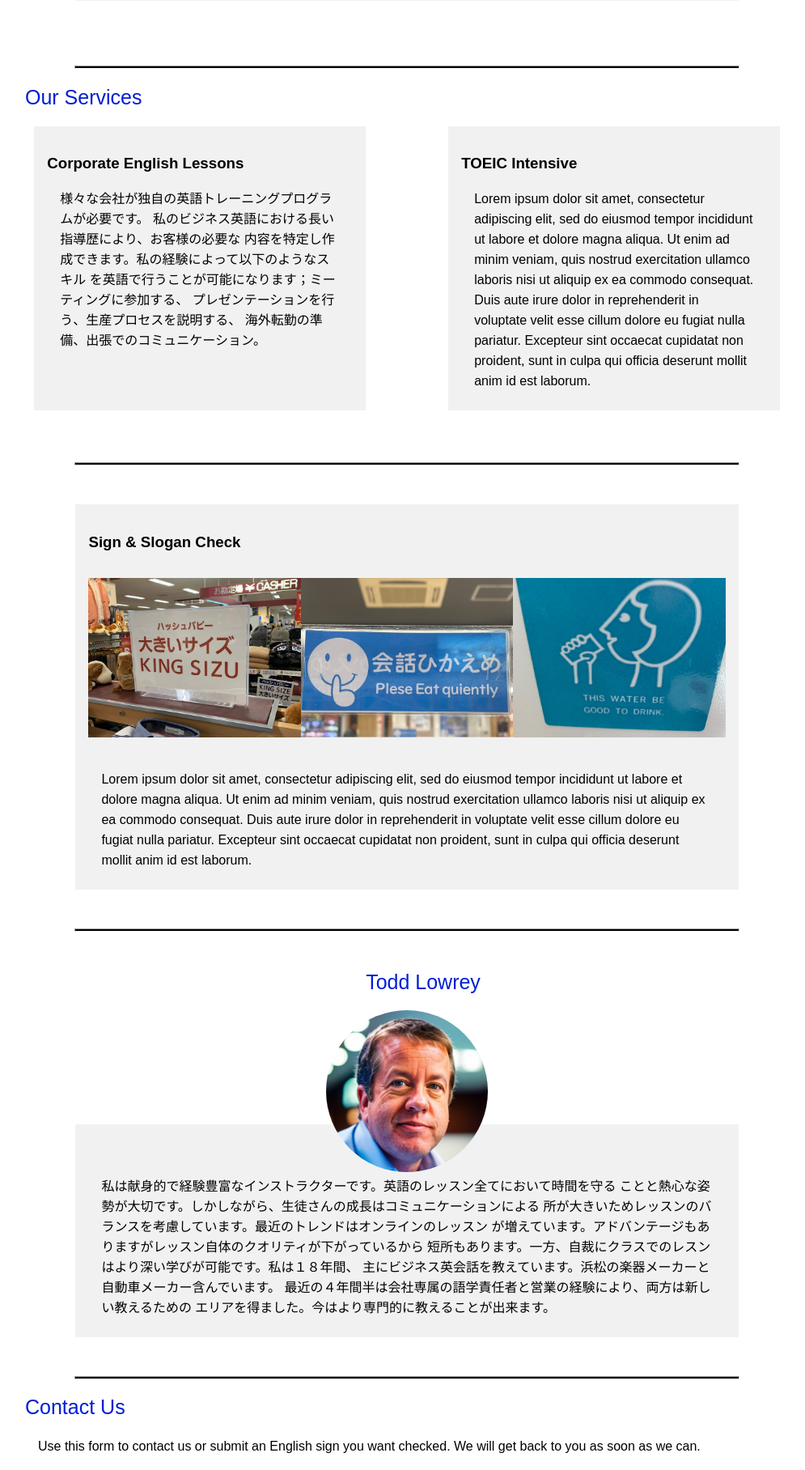
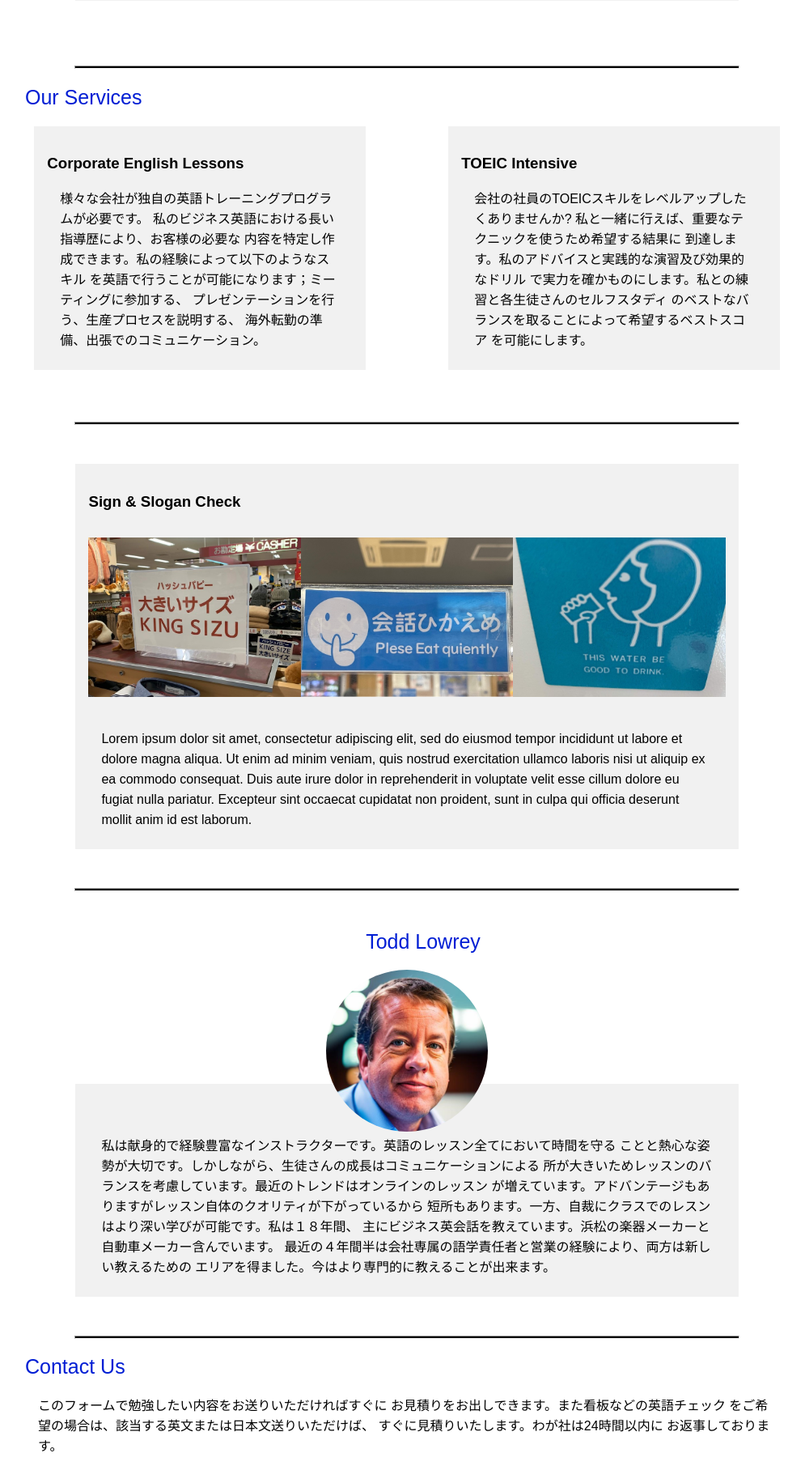
Before and after one commit to seankozen/lowrey-global-consulting, a PHP site: page /index.jp.html in a window 1280 px wide. Shown: the part 1045-2861 px from the top of the page at 81% size, without its empty margins (137-1132 px from the left). Run offline with PHP 8.4, Linux system fonts and the light colour scheme; some web fonts are replaced.

Commit message:
scroll padding and Japanese content added, hover d-top

```diff
--- a/dist/index.77a9bc14.css
+++ b/dist/index.77a9bc14.css
@@ -235,6 +235,7 @@ h1 {
 
 .sections {
   margin: 30rem, 0rem, 20rem, 0rem;
+  scroll-margin-top: 5rem;
   transition: transform 1s, opacity 1s;
 }
 
--- a/index.jp.html
+++ b/index.jp.html
@@ -35,7 +35,7 @@
         <label class="hamburger-menu">
           <input id="menu-checkbox" type="checkbox" />
         </label>
-        <ul class="sidebar">
+        <ul class="sidebar nav__links">
           <li><a href="#">ホーム</a></li>
           <li><a href="#our-business">当社の事業</a></li>
           <li><a href="#our-services">当社のサービス</a></li>
@@ -46,7 +46,7 @@
         </ul>
       </div>
       <nav class="large-nav">
-        <ul>
+        <ul class="nav__links">
           <li><a href="#our-business">当社の事業</a></li>
           <li><a href="#our-services">当社のサービス</a></li>
           <li><a href="#english-proofreading">英語校正</a></li>
@@ -127,13 +127,12 @@
           <div class="section-card japanese">
             <h3>TOEIC Intensive</h3>
             <p>
-              Lorem ipsum dolor sit amet, consectetur adipiscing elit, sed do
-              eiusmod tempor incididunt ut labore et dolore magna aliqua. Ut
-              enim ad minim veniam, quis nostrud exercitation ullamco laboris
-              nisi ut aliquip ex ea commodo consequat. Duis aute irure dolor in
-              reprehenderit in voluptate velit esse cillum dolore eu fugiat
-              nulla pariatur. Excepteur sint occaecat cupidatat non proident,
-              sunt in culpa qui officia deserunt mollit anim id est laborum.
+              会社の社員のTOEICスキルをレベルアップしたくありませんか&#63
+              私と一緒に行えば、重要なテクニックを使うため希望する結果に
+              到達します。私のアドバイスと実践的な演習及び効果的なドリル
+              で実力を確かものにします。私との練習と各生徒さんのセルフスタディ
+              のベストなバランスを取ることによって希望するベストスコア
+              を可能にします。
             </p>
           </div>
         </div>
@@ -195,8 +194,11 @@
       <div id="contact-form" class="sections">
         <h2>Contact Us</h2>
         <p class="form-description">
-          Use this form to contact us or submit an English sign you want
-          checked. We will get back to you as soon as we can.
+          このフォームで勉強したい内容をお送りいただければすぐに
+          お見積りをお出しできます。また看板などの英語チェック
+          をご希望の場合は、該当する英文または日本文送りいただけば、
+          すぐに見積りいたします。わが社は24時間以内に
+          お返事しております。
         </p>
         <div class="form-card">
           <form
@@ -231,12 +233,12 @@
               <span id="email_validation" class="error_message"></span>
             </div>
             <div class="row">
-              <label class="required" for="subject">Subject:</label
+              <label class="required" for="subject">件名:</label
               ><span class="required-field">*必須</span><br />
               <select id="subject" class="input" name="subject">
-                <option value="general-inquiry">General Inquiry</option>
+                <option value="general-inquiry">質問</option>
                 <option value="english-sign-check">
-                  English Sign Check
+                  英語校正
                 </option></select
               ><br />
             </div>
--- a/src/css/styles.css
+++ b/src/css/styles.css
@@ -280,6 +280,7 @@ h1 {
 .sections {
   margin: 30rem, 0rem, 20rem, 0rem;
   transition: transform 1s, opacity 1s;
+  scroll-margin-top: 5rem;
 }
 
 .sections h2 {
```
Also changed, not shown: dist/index.html (+7 -7 lines), dist/index.jp.html (+16 -14 lines), index.html (+7 -7 lines), src/js/scripts.js (+35 -12 lines), dist/index.64a4978e.js, 2 other files.
